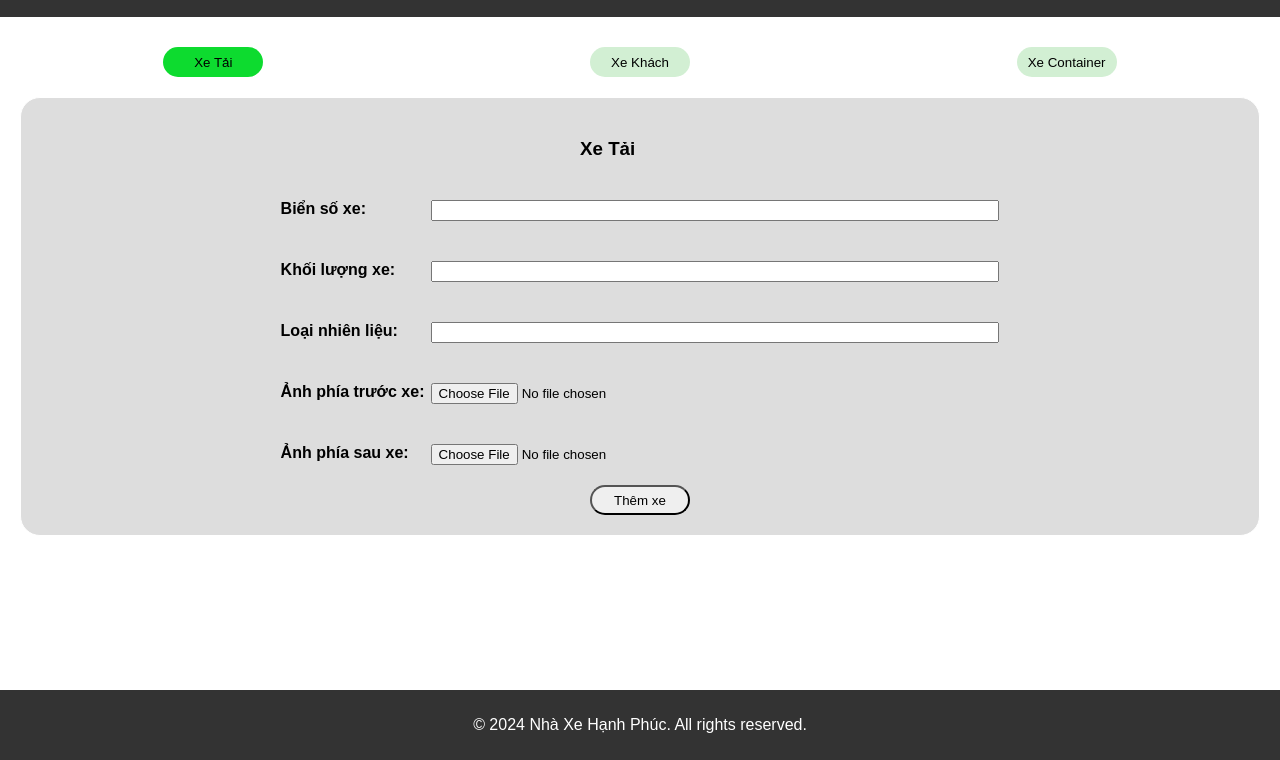
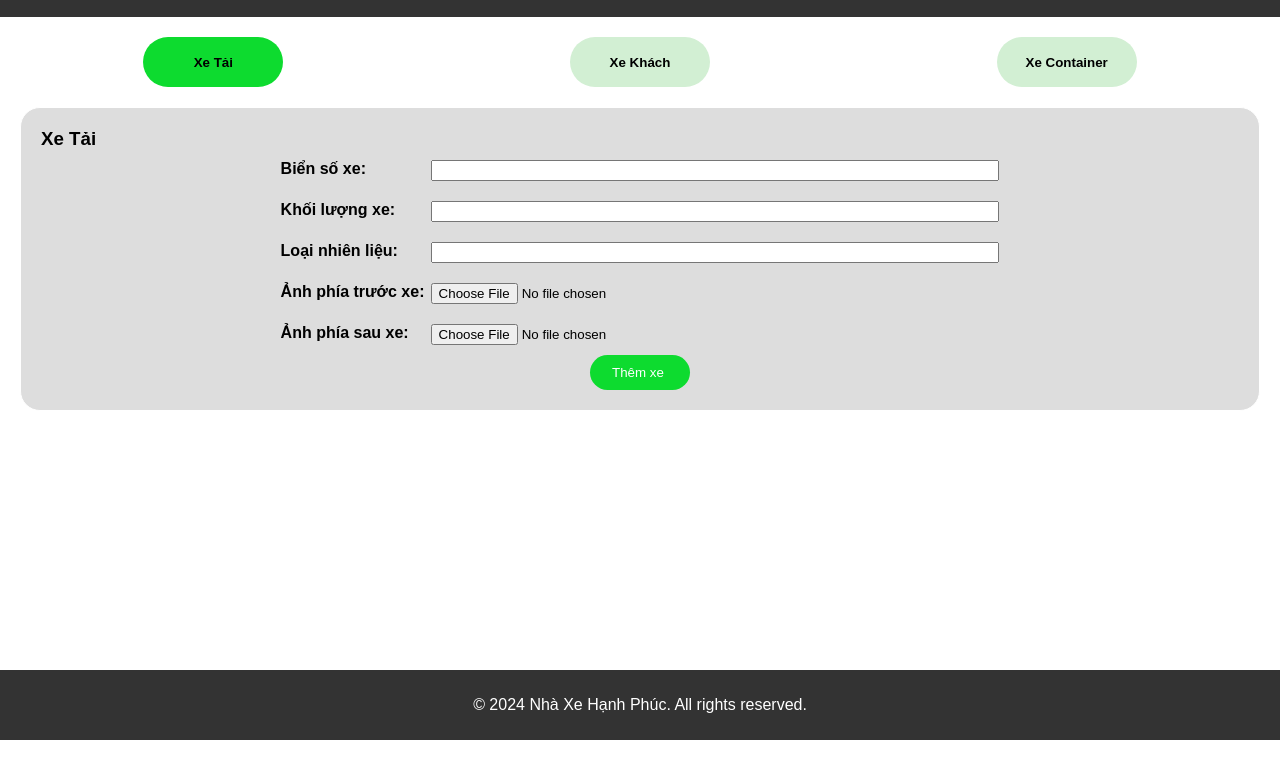
Before and after one commit to QuananhNguyen-04/Management-System, a website with bundled scripts: page FE/Vehicles/add_vehicle.html in a window 1280 px wide. Shown: the part 60-820 px from the top of the page. Built offline with nearby package versions, Linux system fonts and the light colour scheme; no server answers.

Commit message:
Add files via upload

```diff
--- a/FE/Vehicles/add_vehicle.css
+++ b/FE/Vehicles/add_vehicle.css
@@ -13,7 +13,7 @@ body{
     padding: 0;
     width: 100%;
     height: 100%;
-    min-height: 750px;
+    /* min-height: 750px; */
     /* display: flex; */
     /* flex-direction: column; */
 }
@@ -121,7 +121,7 @@ footer {
 
 
 .Vehicle {
-    min-height: 90%;
+    /* min-height: 70%; */
     display: flex;
     flex-direction: column;
     align-items: start;
@@ -133,18 +133,24 @@ footer {
     padding: 20px;
 }
 
-h3 {
-    width: 10%;
-    margin: 20px auto;
+h2 {
+    /* width: 10%; */
+    margin: 0 auto 10px;
+    text-align: center;
 }
 .Choose_BTN {
-    min-width: 100px;
-    min-height: 30px;
+    min-width: 140px;
+    min-height: 50px;
     border: none;
     background-color: rgb(210, 239, 211);
-    border-radius: 20px;
-    margin-top: 30px;
+    border-radius: 40px;
+    margin-top: 20px;
     cursor: pointer;
+    text-align: center;
+    font-weight: 700;
+}
+h3{
+    margin: 0;
 }
 .active{
     background-color: rgb(13, 219, 47);
@@ -158,7 +164,7 @@ h3 {
 } */
 .Vehicle_item {
     width: 60%;
-    margin: 20px auto;
+    margin: 10px auto;
     display: flex;
 }
 
@@ -178,12 +184,21 @@ h3 {
     justify-content: space-around;
 }
 
-
+#icon_add{
+    margin-right: 6px;
+   }
 .submit_BTN {
     min-width: 100px;
     min-height: 30px;
+    padding: 10px 20px 10px 16px;
     border-radius: 20px;
-    margin-top: 30px;
+    /* border: none; */
+    margin: 0 auto;
+    /* margin-top: 20px; */
     cursor: pointer;
-    margin: auto;
+    /* margin-bottom: 10px; */
+    background-color: rgb(13, 219, 47);
+    color: #ffffff;
+    border: none;
+    text-align: center;
 }
```
